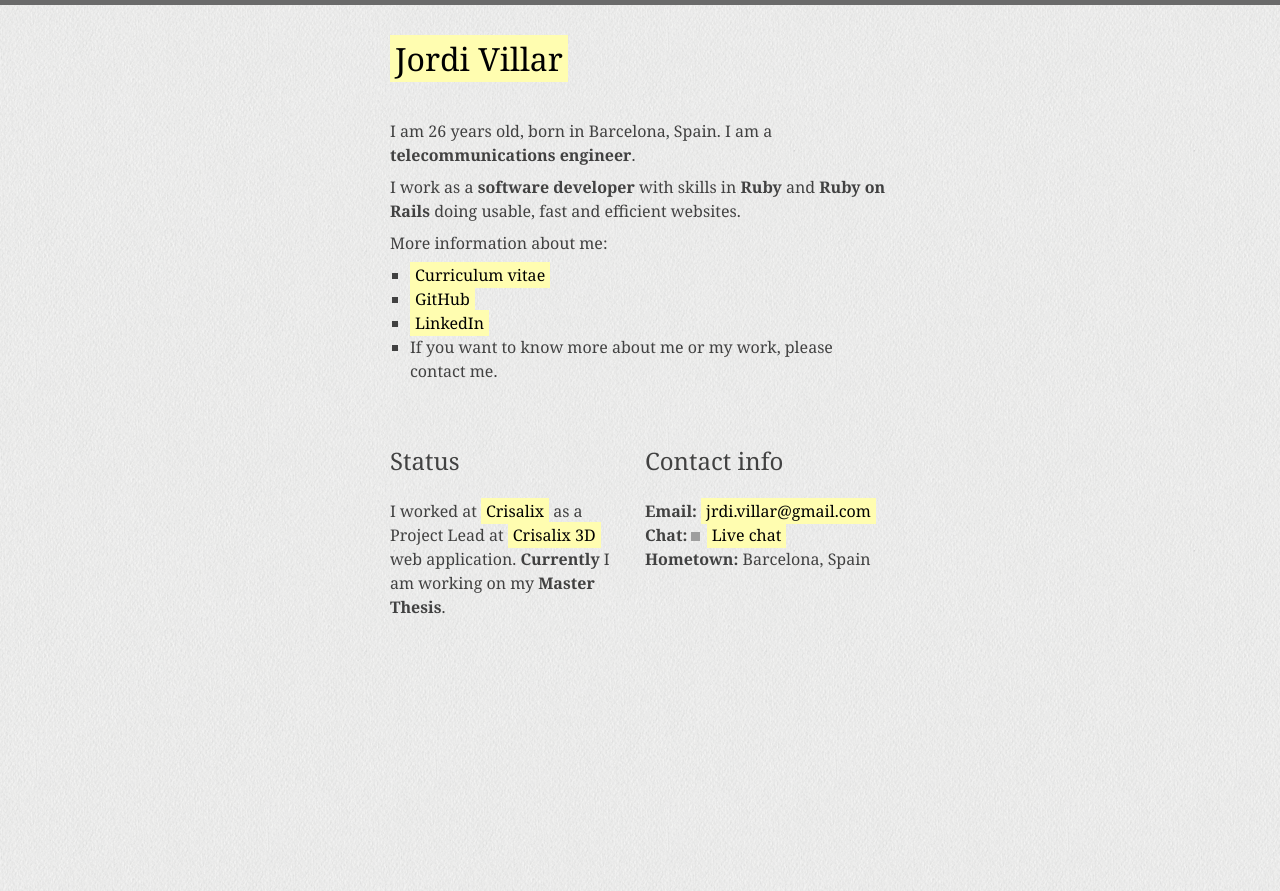
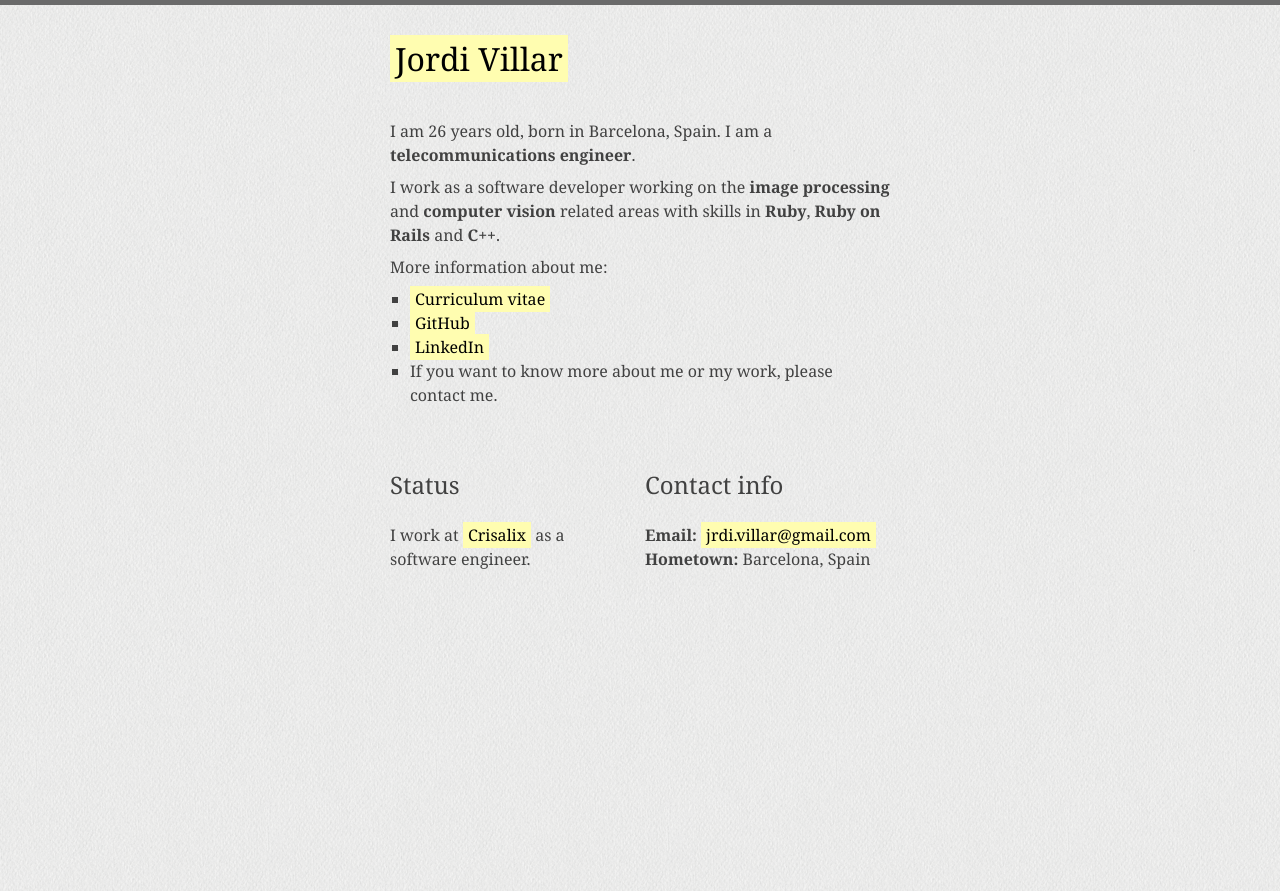
Before and after one commit to jrdi/jrdi.github.com, a Jekyll site: the page built from index.html, in a window 1280 px wide. Shown: the top 891 px of the page. Built offline with Jekyll 4.4.1, drawn with Linux system fonts in a browser that asks for light colours; Markdown is read by kramdown in place of the engine named in the settings; the list of posts is cut into pages by our own code; grey boxes are pictures that could not be loaded.

Commit message:
update cv

```diff
--- a/index.html
+++ b/index.html
@@ -3,8 +3,8 @@ layout: default
 title: Software developer
 ---
 
-<p>I am <span id="years_old">25</span> years old, born in Barcelona, Spain. I am a <strong>telecommunications engineer</strong>.</p>
-<p>I work as a <strong>software developer</strong> with skills in <strong>Ruby</strong> and <strong>Ruby on Rails</strong> doing usable, fast and efficient websites.</p>
+<p>I am <span id="years_old">26</span> years old, born in Barcelona, Spain. I am a <strong>telecommunications engineer</strong>.</p>
+<p>I work as a software developer working on the <strong>image processing</strong> and <strong>computer vision</strong> related areas with skills in <strong>Ruby</strong>, <strong>Ruby on Rails</strong> and <strong>C++</strong>.</p>
 <p>More information about me:</p>
 <ul class="square">
   <li>
@@ -22,17 +22,12 @@ title: Software developer
 </ul>
 <div class="left">
   <h2 class="subcontent">Status</h2>
-  <p>I worked at <a href="http://www.crisalix.com/">Crisalix</a> as a Project Lead at <a href="https://pro.crisalix.com">Crisalix 3D</a> web application. <strong>Currently</strong> I am working on my <strong>Master Thesis</strong>.</p>
+  <p>I work at <a href="http://www.crisalix.com/">Crisalix</a> as a software engineer.</p>
 </div>
 <div class="right">
   <h2 class="subcontent">Contact info</h2>
   <ul>
     <li><strong>Email: </strong><a href="mailto:jrdi.villar@gmail.com">jrdi.villar@gmail.com</a></li>
-      <li>
-        <strong>Chat: </strong>
-        <img height="9" width="9" style="padding:0 2px 0 0;margin:0;border:none" src="http://www.google.com/talk/service/badge/Show?tk=z01q6amlqd6h5gjek2cmqb02cpapc4i6kujq9ehia7frr2b9bioqc4lm2v67u7kbm3ous2155b7scl8sffmi39qasor3gfcrt75ilbivrbeknc2ipjnj0ndolmrllb6dj1igmucgu7693657jfkatvmgnsq34bmiji558ois1&amp;w=9&amp;h=9" alt="">
-        <a href="http://www.google.com/talk/service/badge/Start?tk=z01q6amlqd6h5gjek2cmqb02cpapc4i6kujq9ehia7frr2b9bioqc4lm2v67u7kbm3ous2155b7scl8sffmi39qasor3gfcrt75ilbivrbeknc2ipjnj0ndolmrllb6dj1igmucgu7693657jfkatvmgnsq34bmiji558ois1" target="_blank" title="Click here to chat with Jordi Villar">Live chat</a>
-      </li>
     <li><strong>Hometown: </strong>Barcelona, Spain</li>
   </ul>
 </div>
```
Also changed, not shown: cv.html (+5 -2 lines). Lines whose indentation alone changed are shown as unchanged.
